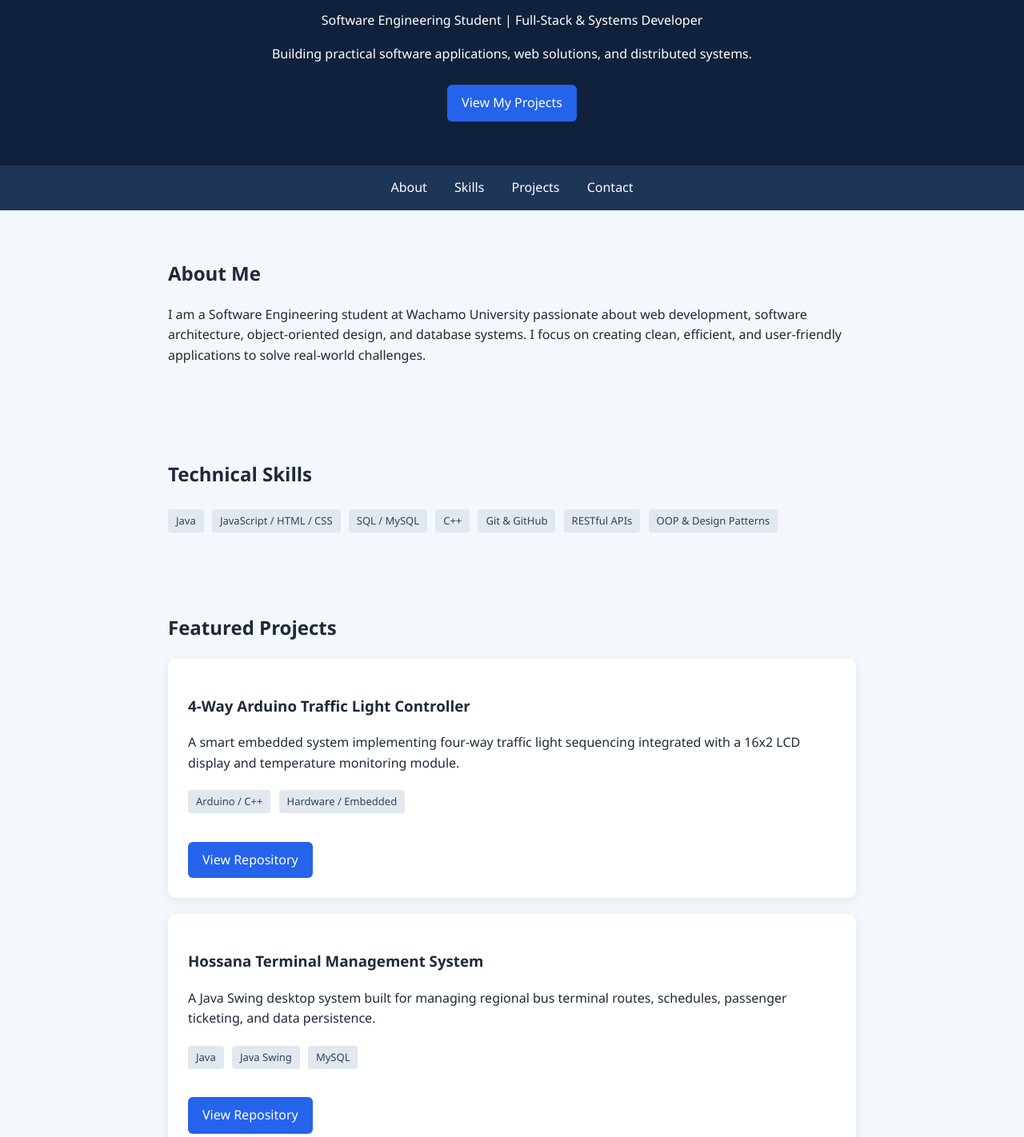
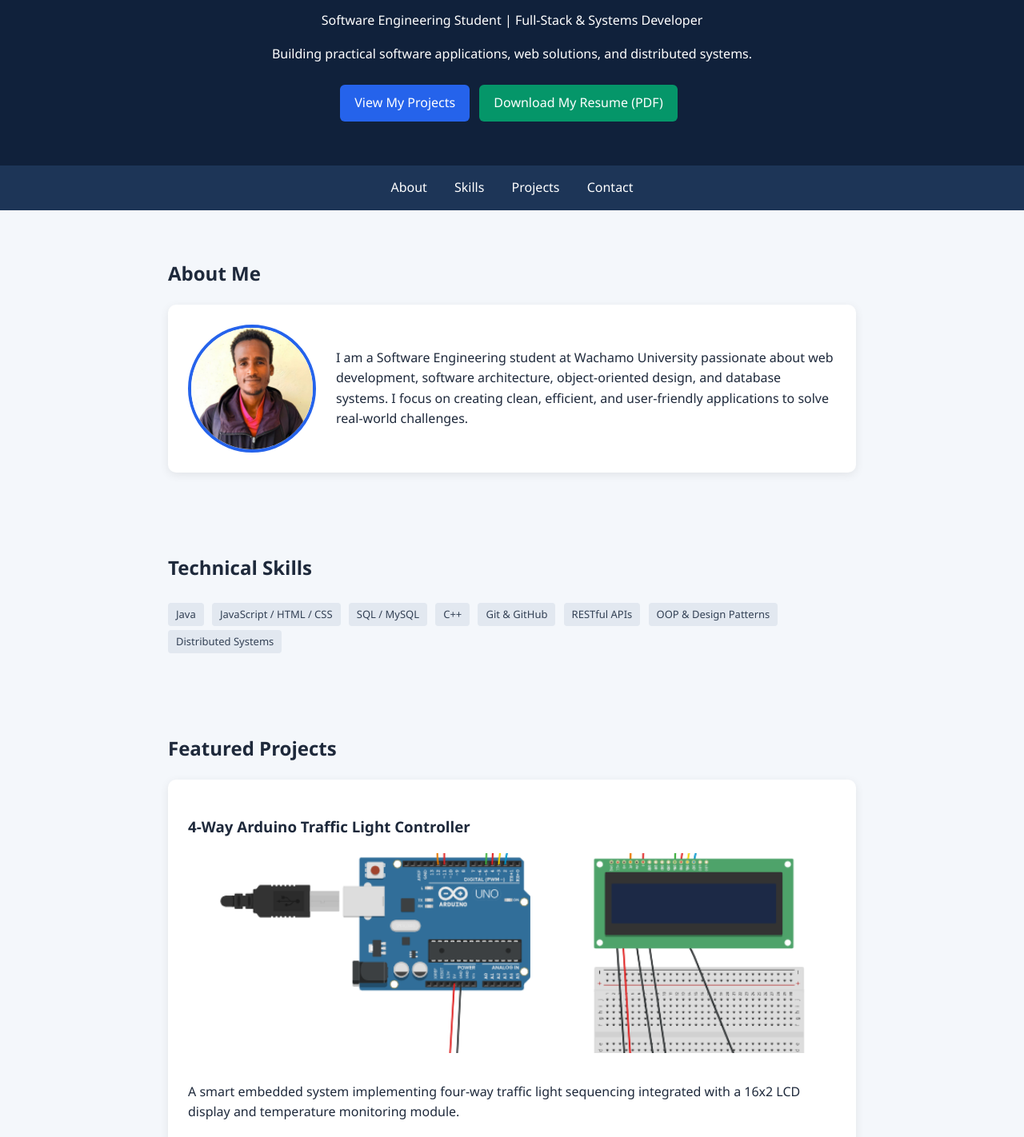
Before and after one commit to yequtamu-sudo/yequtamu-sudo.github.io, a plain HTML site: page index.html in a window 1280 px wide. Shown: the part 144-1566 px from the top of the page at 80% size. Drawn offline with Linux system fonts and the light colour scheme.

Commit message:
Update index.html with profile photo

```diff
--- a/index.html
+++ b/index.html
@@ -55,6 +55,33 @@
             padding: 40px 20px;
         }
 
+        /* Profile Card Layout */
+        .about-container {
+            display: flex;
+            align-items: center;
+            gap: 25px;
+            background: white;
+            padding: 25px;
+            border-radius: 10px;
+            box-shadow: 0 3px 12px rgba(0,0,0,0.08);
+        }
+
+        .profile-img {
+            width: 160px;
+            height: 160px;
+            border-radius: 50%;
+            object-fit: cover;
+            border: 4px solid #2563eb;
+            flex-shrink: 0;
+        }
+
+        @media (max-width: 600px) {
+            .about-container {
+                flex-direction: column;
+                text-align: center;
+            }
+        }
+
         .project {
             background: white;
             padding: 25px;
@@ -71,11 +98,21 @@
             border-radius: 6px;
             text-decoration: none;
             margin-top: 10px;
+            margin-right: 8px;
             font-weight: 500;
+            transition: background 0.2s ease;
         }
 
         .button:hover {
             background: #1d4ed8;
+        }
+
+        .button-secondary {
+            background: #059669;
+        }
+
+        .button-secondary:hover {
+            background: #047857;
         }
 
         .tech-tag {
@@ -105,7 +142,10 @@
         <h1>Yaikob Tamrat</h1>
         <p>Software Engineering Student | Full-Stack & Systems Developer</p>
         <p>Building practical software applications, web solutions, and distributed systems.</p>
+
+        <!-- Header Action Buttons -->
         <a class="button" href="#projects">View My Projects</a>
+        <a class="button button-secondary" href="Yaikob_Tamrat_Resume.pdf" download>Download My Resume (PDF)</a>
     </header>
 
     <nav>
@@ -117,11 +157,17 @@
 
     <section id="about">
         <h2>About Me</h2>
-        <p>
-            I am a Software Engineering student at Wachamo University passionate about web development,
-            software architecture, object-oriented design, and database systems. I focus on creating clean,
-            efficient, and user-friendly applications to solve real-world challenges.
-        </p>
+        <div class="about-container">
+            <!-- Profile Photo Tag -->
+            <img class="profile-img" src="images/profile.jpg" alt="Yaikob Tamrat Profile Photo">
+            <div>
+                <p>
+                    I am a Software Engineering student at Wachamo University passionate about web development,
+                    software architecture, object-oriented design, and database systems. I focus on creating clean,
+                    efficient, and user-friendly applications to solve real-world challenges.
+                </p>
+            </div>
+        </div>
     </section>
 
     <section id="skills">
@@ -134,6 +180,7 @@
             <span class="tech-tag">Git & GitHub</span>
             <span class="tech-tag">RESTful APIs</span>
             <span class="tech-tag">OOP & Design Patterns</span>
+            <span class="tech-tag">Distributed Systems</span>
         </div>
     </section>
 
@@ -142,6 +189,10 @@
 
         <div class="project">
             <h3>4-Way Arduino Traffic Light Controller</h3>
+
+            <!-- Project Image Reference -->
+            <img src="images/traffic-light.png" alt="Traffic Light Project" style="width:100%; max-height:250px; object-fit:cover; border-radius:8px; margin-bottom:12px;">
+
             <p>A smart embedded system implementing four-way traffic light sequencing integrated with a 16x2 LCD display and temperature monitoring module.</p>
             <div>
                 <span class="tech-tag">Arduino / C++</span>
@@ -153,7 +204,7 @@
 
         <div class="project">
             <h3>Hossana Terminal Management System</h3>
-            <p>A Java Swing desktop system built for managing regional bus terminal routes, schedules, passenger ticketing, and data persistence.</p>
+            <p>A Java Swing desktop application built for managing regional bus terminal routes, schedules, passenger ticketing, and data persistence.</p>
             <div>
                 <span class="tech-tag">Java</span>
                 <span class="tech-tag">Java Swing</span>
@@ -165,7 +216,7 @@
 
         <div class="project">
             <h3>Distributed & Web Development Projects</h3>
-            <p>Collection of custom web applications, network socket implementations, and university engineering software lab assignments.</p>
+            <p>Collection of custom web applications, multi-threaded Java network socket implementations, and engineering software lab assignments.</p>
             <div>
                 <span class="tech-tag">HTML / CSS / JS</span>
                 <span class="tech-tag">Java Sockets / RMI</span>
@@ -176,10 +227,11 @@
     </section>
 
     <section id="contact">
-        <h2>Contact & Socials</h2>
-        <p>Connect with me on GitHub or check out my software projects:</p>
+        <h2>Contact & Resume</h2>
+        <p>Connect with me on GitHub or download my resume:</p>
         <p>
             <a class="button" target="_blank" href="https://github.com/yequtamu-sudo">Visit GitHub Profile</a>
+            <a class="button button-secondary" href="Yaikob_Tamrat_Resume.pdf" download>Download Resume (PDF)</a>
         </p>
     </section>
 
```
